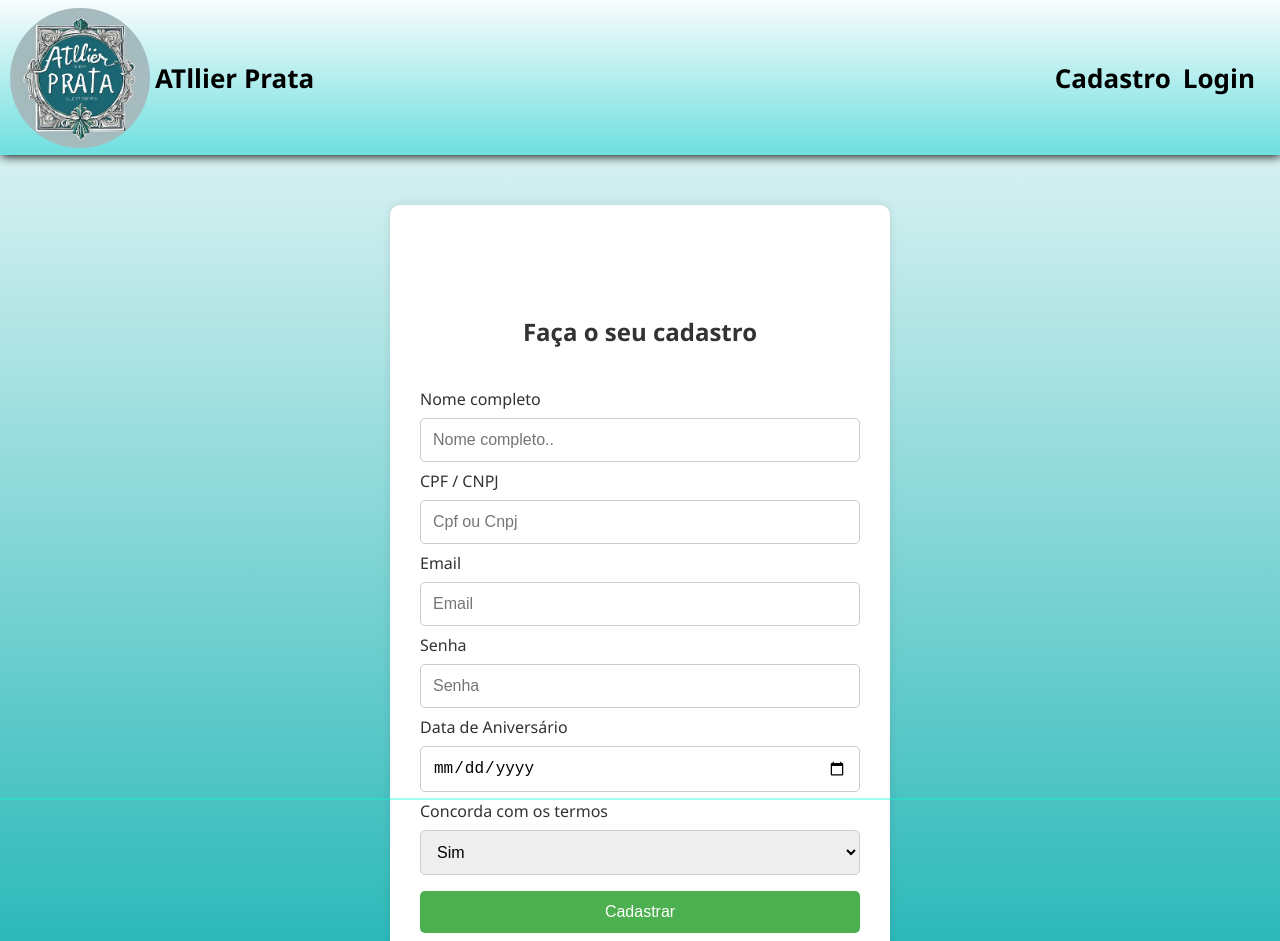
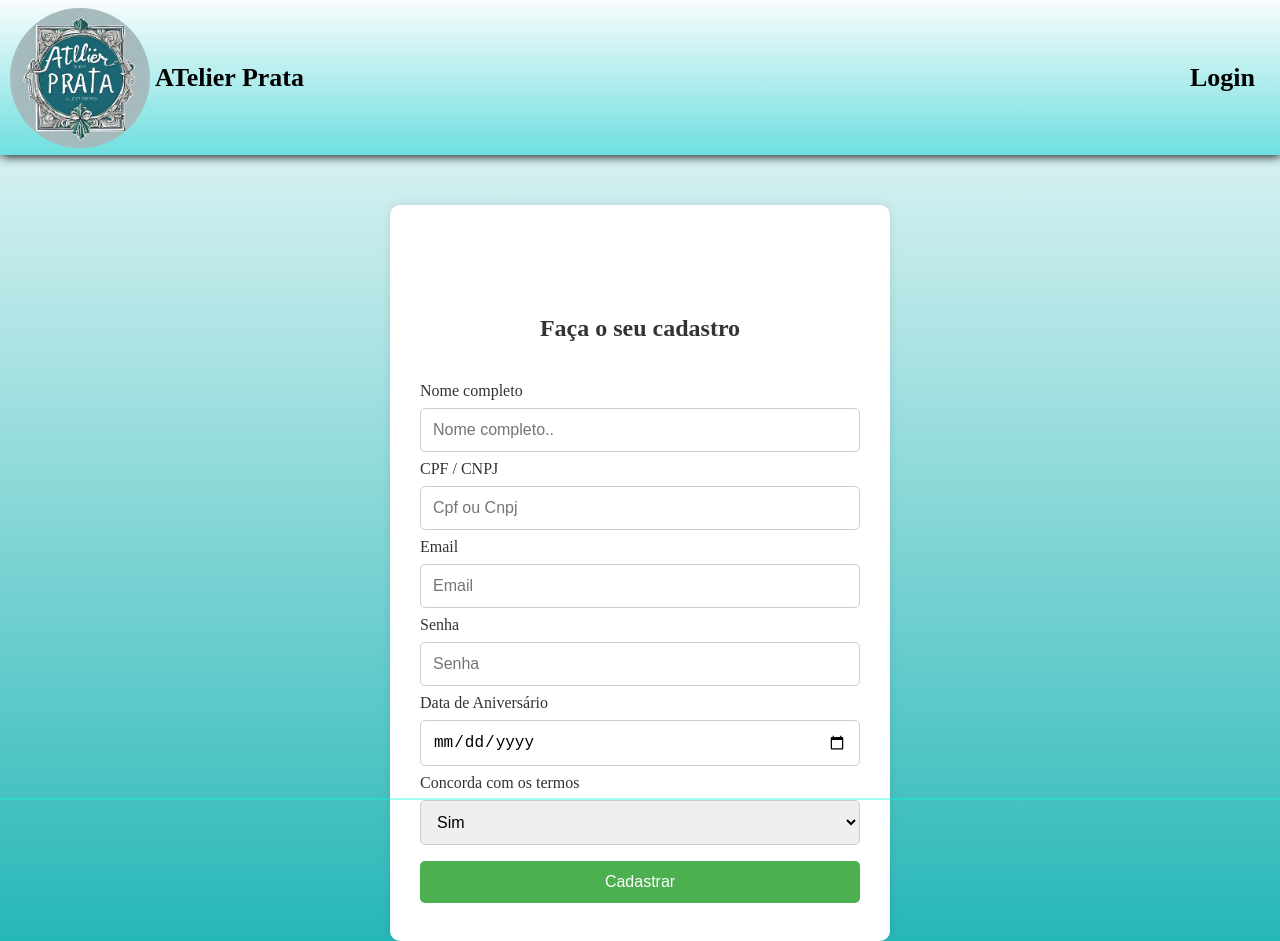
Before and after one commit to LuanFaria1/Project-DW-CadastroClientes, a plain HTML site: page view/cadastro.html in a window 1280 px wide. Shown: the top 941 px of the page. Drawn offline with Linux system fonts and the light colour scheme.

Commit message:
Ultimos commit, cadastro

```diff
--- a/css/cadastro.css
+++ b/css/cadastro.css
@@ -1,5 +1,4 @@
 body {
-    font-family: 'Segoe UI', Tahoma, Geneva, Verdana, sans-serif;
     background-image: linear-gradient(rgb(249, 252, 253), rgb(5, 172, 172));
     color: #333;
     margin: 0;
--- a/view/cadastro.html
+++ b/view/cadastro.html
@@ -9,10 +9,9 @@
     <header>
         <div class="containerlogo">
             <img src="../img/prata.jfif" class="logo">
-            <a href="../index.html">ATllier Prata</a>
+            <a href="../index.html">ATelier Prata</a>
         </div>
         <ul>
-            <li><a href="">Cadastro</a></li>
             <li>Login</li>
         </ul>
     </header>
```
